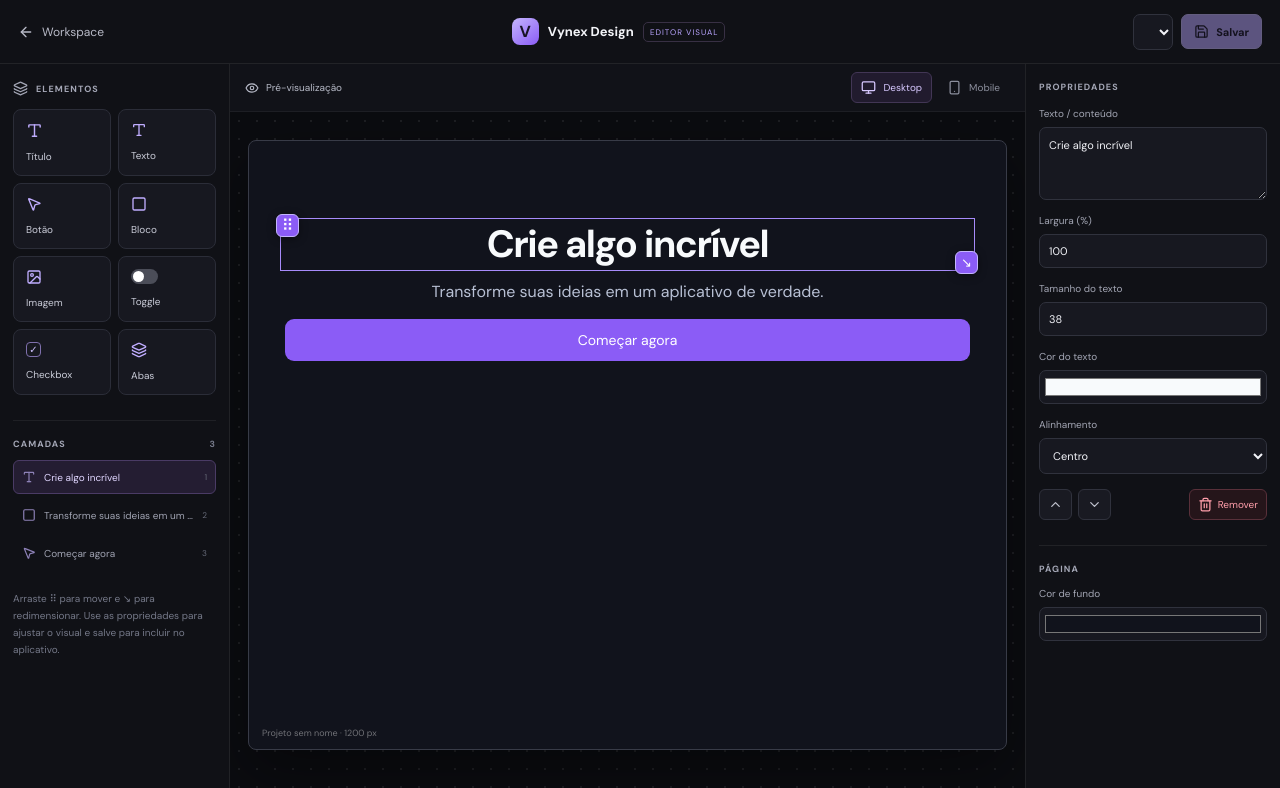
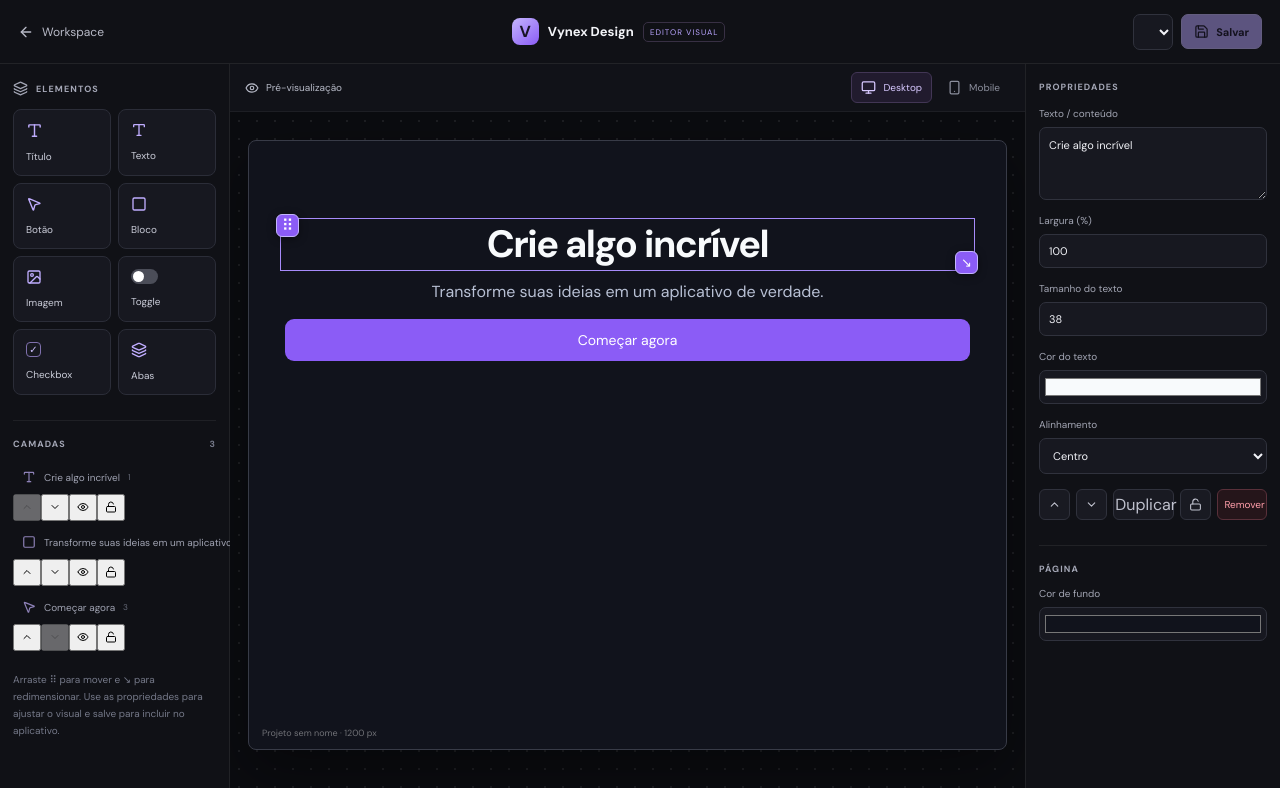
Before and after one commit to felpz566/Vynex, a Next.js app: page /projects/design in a window 1280 px wide. Shown: the top 788 px of the page. Built offline with nearby package versions, Linux system fonts and the light colour scheme.

Commit message:
Add snap guides and advanced layer controls

```diff
--- a/app/projects/design/page.jsx
+++ b/app/projects/design/page.jsx
@@ -1,7 +1,7 @@
 'use client';
 
 import { useEffect, useMemo, useRef, useState } from 'react';
-import { ArrowLeft, Eye, Layers3, Monitor, Plus, Save, Smartphone, Trash2, Type, Square, Image as ImageIcon, MousePointer2, Move, ChevronUp, ChevronDown } from 'lucide-react';
+import { ArrowLeft, Eye, EyeOff, Layers3, Monitor, Plus, Save, Smartphone, Trash2, Type, Square, Image as ImageIcon, MousePointer2, Move, ChevronUp, ChevronDown, Lock, Unlock, Copy, AlignCenter } from 'lucide-react';
 import './design.css';
 
 const STORAGE_KEY = 'vynex.projects.v1';
@@ -31,6 +31,7 @@ export default function VisualDesignPage() {
   const [notice, setNotice] = useState('');
   const [background, setBackground] = useState('#11131c');
   const [controlStates, setControlStates] = useState({});
+  const [snapGuides, setSnapGuides] = useState({ x: false, y: false });
   const dragRef = useRef(null);
   const canvasRef = useRef(null);
   const selected = elements.find((item) => item.id === selectedId) || null;
@@ -96,6 +97,25 @@ export default function VisualDesignPage() {
     [next[index], next[target]] = [next[target], next[index]];
     setElements(next);
   };
+  const duplicateSelected = () => {
+    if (!selected) return;
+    const copy = { ...selected, id: makeId(), x: (Number(selected.x) || 0) + 16, y: (Number(selected.y) || 0) + 16 };
+    const index = elements.findIndex((item) => item.id === selectedId);
+    const next = [...elements];
+    next.splice(index + 1, 0, copy);
+    setElements(next);
+    setSelectedId(copy.id);
+    setNotice('Elemento duplicado.');
+  };
+  const toggleElementFlag = (id, key) => setElements((current) => current.map((item) => item.id === id ? { ...item, [key]: item[key] === false ? true : false } : item));
+  const moveLayerById = (id, direction) => {
+    const index = elements.findIndex((item) => item.id === id);
+    const target = index + direction;
+    if (index < 0 || target < 0 || target >= elements.length) return;
+    const next = [...elements];
+    [next[index], next[target]] = [next[target], next[index]];
+    setElements(next);
+  };
   const removeSelected = () => {
     const next = elements.filter((item) => item.id !== selectedId);
     setElements(next);
@@ -106,13 +126,16 @@ export default function VisualDesignPage() {
     event.preventDefault();
     event.stopPropagation();
     setSelectedId(id);
-    dragRef.current = { mode: 'move', id, startX: event.clientX, startY: event.clientY, startLeft: Number(elements.find((item) => item.id === id)?.x) || 0, startTop: Number(elements.find((item) => item.id === id)?.y) || 0 };
+    const item = elements.find((entry) => entry.id === id);
+    if (item?.locked) return;
+    dragRef.current = { mode: 'move', id, startX: event.clientX, startY: event.clientY, startLeft: Number(item?.x) || 0, startTop: Number(item?.y) || 0 };
   };
 
   const beginCanvasResize = (event, item) => {
     event.preventDefault();
     event.stopPropagation();
     setSelectedId(item.id);
+    if (item.locked) return;
     dragRef.current = { mode: 'resize', id: item.id, startX: event.clientX, startWidth: Number(item.width) || 100 };
   };
 
@@ -128,13 +151,18 @@ export default function VisualDesignPage() {
         setElements((current) => current.map((item) => item.id === drag.id ? { ...item, width } : item));
         return;
       }
-      const deltaX = event.clientX - drag.startX;
-      const deltaY = event.clientY - drag.startY;
-      setElements((current) => current.map((item) => item.id === drag.id
-        ? { ...item, x: Math.max(-2000, Math.min(2000, Math.round(drag.startLeft + deltaX))), y: Math.max(-2000, Math.min(2000, Math.round(drag.startTop + deltaY))) }
-        : item));
+      const rawX = drag.startLeft + (event.clientX - drag.startX);
+      const rawY = drag.startTop + (event.clientY - drag.startY);
+      const snap = (value) => {
+        const grid = Math.round(value / 8) * 8;
+        return Math.abs(value) <= 10 ? 0 : grid;
+      };
+      const x = Math.max(-2000, Math.min(2000, snap(rawX)));
+      const y = Math.max(-2000, Math.min(2000, snap(rawY)));
+      setSnapGuides({ x: Math.abs(x) <= 8, y: Math.abs(y) <= 8 });
+      setElements((current) => current.map((item) => item.id === drag.id ? { ...item, x, y } : item));
     };
-    const onPointerUp = () => { dragRef.current = null; };
+    const onPointerUp = () => { dragRef.current = null; setSnapGuides({ x: false, y: false }); };
     window.addEventListener('pointermove', onPointerMove);
     window.addEventListener('pointerup', onPointerUp);
     return () => {
@@ -143,7 +171,7 @@ export default function VisualDesignPage() {
     };
   }, []);
 
-  const generatedMarkup = useMemo(() => elements.map((item) => {
+  const generatedMarkup = useMemo(() => elements.filter((item) => item.visible !== false).map((item) => {
     const node = (() => {
     const style = { color: item.color, fontSize: `${Number(item.fontSize) || 16}px`, textAlign: item.align || 'left', width: '100%', margin: '0', fontWeight: item.type === 'heading' ? 750 : 400, outline: selectedId === item.id ? '1px solid #a78bfa' : '1px solid transparent', outlineOffset: '4px', cursor: 'pointer' };
     const selectElement = (event) => { event.stopPropagation(); setSelectedId(item.id); };
@@ -163,9 +191,9 @@ export default function VisualDesignPage() {
     return <p key={item.id} style={style} onClick={selectElement}>{item.text}</p>;
     })();
     return <div key={item.id} data-vynex-element={item.id} className={selectedId === item.id ? 'design-canvas-element selected' : 'design-canvas-element'} style={{ width: (Math.max(10, Math.min(100, Number(item.width) || 100))) + '%', margin: '12px auto', position: 'relative', transform: 'translate(' + (Number(item.x) || 0) + 'px, ' + (Number(item.y) || 0) + 'px)' }}>
-      {selectedId === item.id && <button type="button" className="design-drag-handle" title="Arraste para mover a camada" onPointerDown={(event) => beginCanvasMove(event, item.id)} onClick={(event) => event.stopPropagation()} aria-label="Mover elemento">⠿</button>}
+      {selectedId === item.id && !item.locked && <button type="button" className="design-drag-handle" title="Arraste para mover a camada" onPointerDown={(event) => beginCanvasMove(event, item.id)} onClick={(event) => event.stopPropagation()} aria-label="Mover elemento">⠿</button>}
       {node}
-      {selectedId === item.id && <button type="button" className="design-resize-handle" title="Arraste para redimensionar" onPointerDown={(event) => beginCanvasResize(event, item)} onClick={(event) => event.stopPropagation()} aria-label="Redimensionar elemento">↘</button>}
+      {selectedId === item.id && !item.locked && <button type="button" className="design-resize-handle" title="Arraste para redimensionar" onPointerDown={(event) => beginCanvasResize(event, item)} onClick={(event) => event.stopPropagation()} aria-label="Redimensionar elemento">↘</button>}
     </div>;
   }), [elements, controlStates, selectedId]);
 
@@ -205,10 +233,18 @@ export default function VisualDesignPage() {
           </div>
           <div className="design-panel-heading design-layers-heading">CAMADAS <span>{elements.length}</span></div>
           <div className="design-layer-list">
-            {elements.map((item, index) => <button key={item.id} className={selectedId === item.id ? 'design-layer selected' : 'design-layer'} onClick={() => setSelectedId(item.id)}>
-              {item.type === 'heading' ? <Type size={14}/> : item.type === 'button' ? <MousePointer2 size={14}/> : item.type === 'image' ? <ImageIcon size={14}/> : item.type === 'toggle' ? <span className="design-mini-toggle"/> : item.type === 'checkbox' ? <span className="design-mini-checkbox">✓</span> : item.type === 'tabs' ? <Layers3 size={14}/> : <Square size={14}/>}
-              <span>{item.text || (item.type === 'box' ? 'Bloco' : item.type)}</span><small>{index + 1}</small>
-            </button>)}
+            {elements.map((item, index) => <div key={item.id} className={'design-layer-row' + (selectedId === item.id ? ' selected' : '') + (item.visible === false ? ' hidden-layer' : '')}>
+              <button className="design-layer" onClick={() => setSelectedId(item.id)} title={item.text || item.type}>
+                {item.type === 'heading' ? <Type size={14}/> : item.type === 'button' ? <MousePointer2 size={14}/> : item.type === 'image' ? <ImageIcon size={14}/> : item.type === 'toggle' ? <span className="design-mini-toggle"/> : item.type === 'checkbox' ? <span className="design-mini-checkbox">✓</span> : item.type === 'tabs' ? <Layers3 size={14}/> : <Square size={14}/>}
+                <span>{item.text || (item.type === 'box' ? 'Bloco' : item.type)}</span><small>{index + 1}</small>
+              </button>
+              <div className="design-layer-tools">
+                <button onClick={() => moveLayerById(item.id, -1)} disabled={index === 0} title="Subir camada" aria-label="Subir camada"><ChevronUp size={12}/></button>
+                <button onClick={() => moveLayerById(item.id, 1)} disabled={index === elements.length - 1} title="Descer camada" aria-label="Descer camada"><ChevronDown size={12}/></button>
+                <button onClick={() => toggleElementFlag(item.id, 'visible')} title={item.visible === false ? 'Mostrar camada' : 'Ocultar camada'} aria-label={item.visible === false ? 'Mostrar camada' : 'Ocultar camada'}>{item.visible === false ? <EyeOff size={12}/> : <Eye size={12}/>}</button>
+                <button onClick={() => toggleElementFlag(item.id, 'locked')} title={item.locked ? 'Desbloquear camada' : 'Bloquear camada'} aria-label={item.locked ? 'Desbloquear camada' : 'Bloquear camada'}>{item.locked ? <Lock size={12}/> : <Unlock size={12}/>}</button>
+              </div>
+            </div>)}
             {!elements.length && <p className="design-empty">Adicione um elemento para começar.</p>}
           </div>
           <p className="design-hint">Arraste ⠿ para mover e ↘ para redimensionar. Use as propriedades para ajustar o visual e salve para incluir no aplicativo.</p>
@@ -225,6 +261,8 @@ export default function VisualDesignPage() {
           <div className="design-stage">
             <div ref={canvasRef} className={device === 'mobile' ? 'design-canvas mobile' : 'design-canvas'} style={{ background }}>
               <div className="design-canvas-inner" onClick={() => setSelectedId('')}>
+                {snapGuides.x && <div className="design-snap-guide vertical" aria-hidden="true" />}
+                {snapGuides.y && <div className="design-snap-guide horizontal" aria-hidden="true" />}
                 {generatedMarkup}
               </div>
               <div className="design-canvas-caption">{activeProject?.name || 'Projeto sem nome'} · {device === 'mobile' ? '390 px' : '1200 px'}</div>
@@ -246,6 +284,8 @@ export default function VisualDesignPage() {
             <div className="design-property-actions">
               <button onClick={() => moveSelected(-1)} title="Mover para cima"><ChevronUp size={15}/></button>
               <button onClick={() => moveSelected(1)} title="Mover para baixo"><ChevronDown size={15}/></button>
+              <button onClick={duplicateSelected} title="Duplicar elemento"><Copy size={15}/> Duplicar</button>
+              <button onClick={() => toggleElementFlag(selected.id, 'locked')} title={selected.locked ? 'Desbloquear elemento' : 'Bloquear elemento'}>{selected.locked ? <Lock size={15}/> : <Unlock size={15}/>}</button>
               <button className="danger" onClick={removeSelected} title="Remover elemento"><Trash2 size={15}/> Remover</button>
             </div>
           </> : <div className="design-no-selection">Selecione um elemento na tela ou na lista de camadas.</div>}
```
